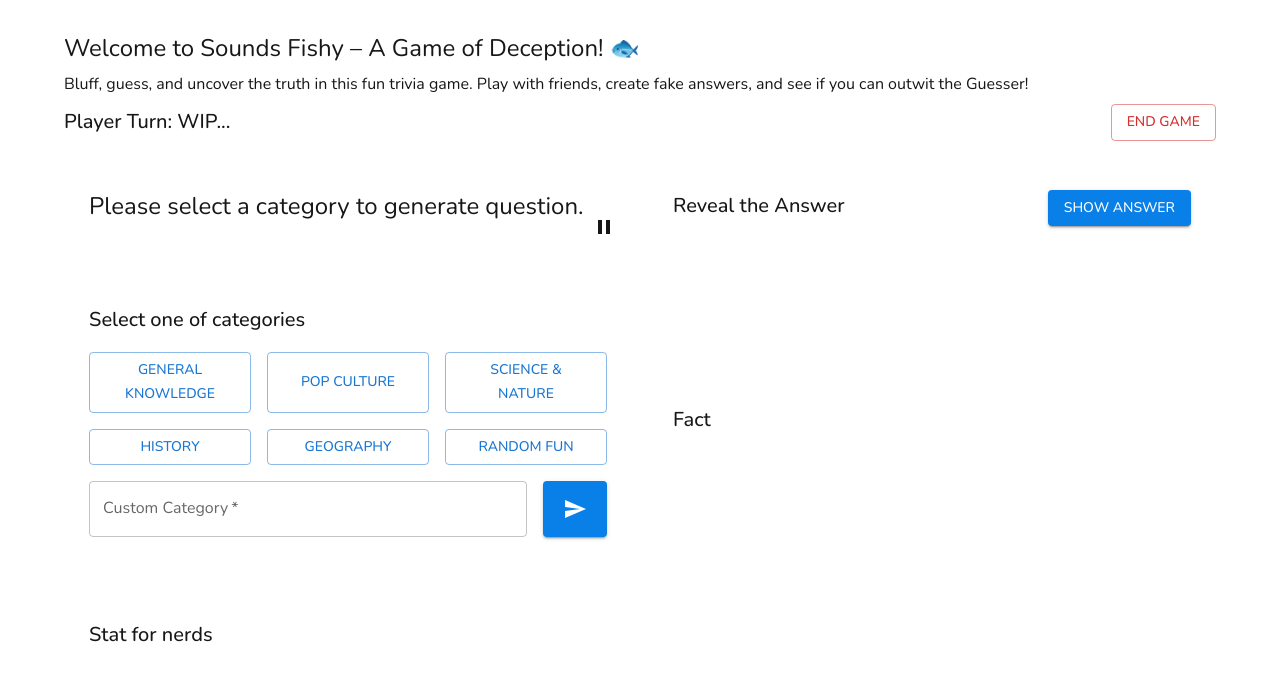
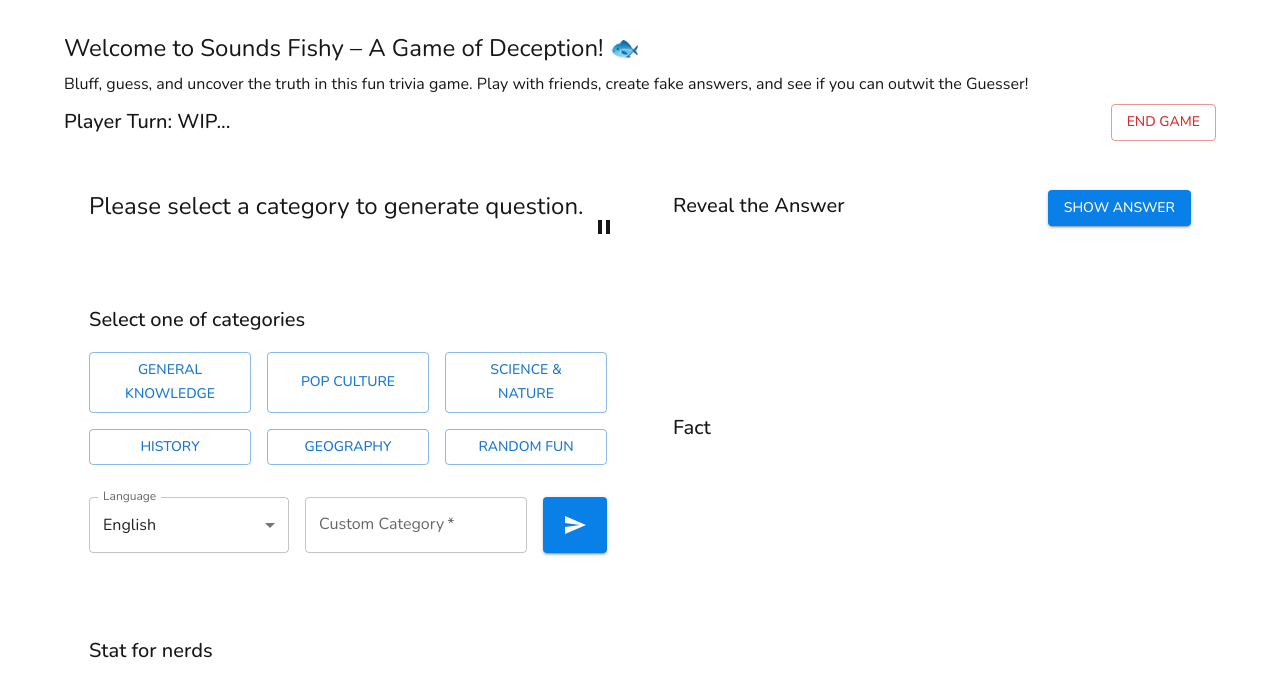
Before and after one commit to thasup/stack-connect, a Next.js app: page /sounds-fishy/board in a window 1280 px wide. Shown: the top 696 px of the page. Built offline with nearby package versions, Linux system fonts and the light colour scheme; what @mui/material-nextjs would draw is missing.

Commit message:
task: Add lang option

```diff
--- a/src/app/(public)/sounds-fishy/board/page.tsx
+++ b/src/app/(public)/sounds-fishy/board/page.tsx
@@ -1,6 +1,18 @@
 "use client";
 import React, { useEffect, useState } from "react";
-import { Container, Stack, Typography, Button, CircularProgress, TextField } from "@mui/material";
+import {
+  Container,
+  Stack,
+  Typography,
+  Button,
+  CircularProgress,
+  TextField,
+  FormControl,
+  InputLabel,
+  Select,
+  MenuItem,
+  SelectChangeEvent
+} from "@mui/material";
 import { getGameData, resetGameData, shuffleArray } from "@/utils/helper";
 import { Participant } from "@/types/feelinks";
 import AudioPlayer from "@/components/AudioPlayer";
@@ -21,6 +33,17 @@ const categories = [
   { name: "Random Fun", icon: "🎲" }
 ];
 
+const languages = [
+  { name: "English" },
+  { name: "Thai" },
+  { name: "French" },
+  { name: "Spanish" },
+  { name: "German" },
+  { name: "Italian" },
+  { name: "Portuguese" },
+  { name: "Russian" }
+];
+
 const SERVER_DELAY_TIME_LIMIT = 10000;
 
 export default function SoundsFishyBoardPage() {
@@ -34,6 +57,7 @@ export default function SoundsFishyBoardPage() {
   const [selectedCategory, setSelectedCategory] = useState("");
   const [answer, setAnswer] = useState("");
   const [fact, setFact] = useState("");
+  const [language, setLanguage] = useState("English");
   const [loadingText, setLoadingText] = useState("Generating...");
   const [participants, setParticipants] = useState<Participant[]>([]);
 
@@ -48,6 +72,10 @@ export default function SoundsFishyBoardPage() {
 
   function handleSubmitCustomCategory() {
     setSelectedCategory(customCategory);
+  }
+
+  function handleLanguageChange(event: SelectChangeEvent) {
+    setLanguage(event.target.value);
   }
 
   useEffect(() => {
@@ -88,7 +116,7 @@ export default function SoundsFishyBoardPage() {
         },
         body: new URLSearchParams({
           category: selectedCategory,
-          lang: "th"
+          lang: language
         })
       })
         .then((response) => response.json())
@@ -217,7 +245,48 @@ export default function SoundsFishyBoardPage() {
                     );
                   })}
                 </Stack>
+
                 <Stack direction="row" spacing={2} justifyContent="center">
+                  {/* <TextField
+                    required
+                    id="outlined-required"
+                    label="Custom Category"
+                    sx={{ width: "100%" }}
+                    value={customCategory}
+                    onChange={(e) => setCustomCategory(e.target.value)}
+                  />
+                  <Button
+                    variant="contained"
+                    disabled={isLoading}
+                    onClick={handleSubmitCustomCategory}
+                  >
+                    <SendIcon />
+                  </Button> */}
+                </Stack>
+
+                <Stack
+                  direction={{ xs: "column", md: "row" }}
+                  spacing={2}
+                  justifyContent="flex-start"
+                >
+                  <FormControl sx={{ m: 1, minWidth: 200 }} size="small" error={language === ""}>
+                    <InputLabel id="language-select-label">Language</InputLabel>
+                    <Select
+                      labelId="language-select-label"
+                      id="language-select"
+                      size="medium"
+                      value={language}
+                      label="Language"
+                      onChange={handleLanguageChange}
+                    >
+                      {languages.map((language) => (
+                        <MenuItem key={language.name} value={language.name}>
+                          {language.name}
+                        </MenuItem>
+                      ))}
+                    </Select>
+                  </FormControl>
+
                   <TextField
                     required
                     id="outlined-required"
@@ -240,11 +309,7 @@ export default function SoundsFishyBoardPage() {
 
           {/* Right Section */}
           <Stack sx={{ width: { xs: "100%", md: "50%" } }} spacing={2}>
-            <AnswerContainer
-              question={generatedQuestion}
-              answer={answer}
-              fact={fact}
-            />
+            <AnswerContainer question={generatedQuestion} answer={answer} fact={fact} />
           </Stack>
         </Stack>
 
--- a/src/app/(public)/sounds-fishy/components/AnswerContainer.tsx
+++ b/src/app/(public)/sounds-fishy/components/AnswerContainer.tsx
@@ -4,7 +4,7 @@ import {
   Container,
   Stack,
   Button,
-  Typography
+  Typography,
 } from "@mui/material";
 
 interface AnswerContainerProps {
@@ -43,8 +43,8 @@ const AnswerContainer = ({
           <Stack direction="row" gap={2} justifyContent="space-between">
             <Typography variant="h6">Reveal the Answer</Typography>
             <Button variant="contained" onClick={() => setIsShowAnswer(!isShowAnswer)}>
-                {isShowAnswer ? "Hide Answer" : "Show Answer"}
-              </Button>
+              {isShowAnswer ? "Hide Answer" : "Show Answer"}
+            </Button>
           </Stack>
           {isShowAnswer && <Typography variant="h6">{answer}</Typography>}
         </Stack>
```
